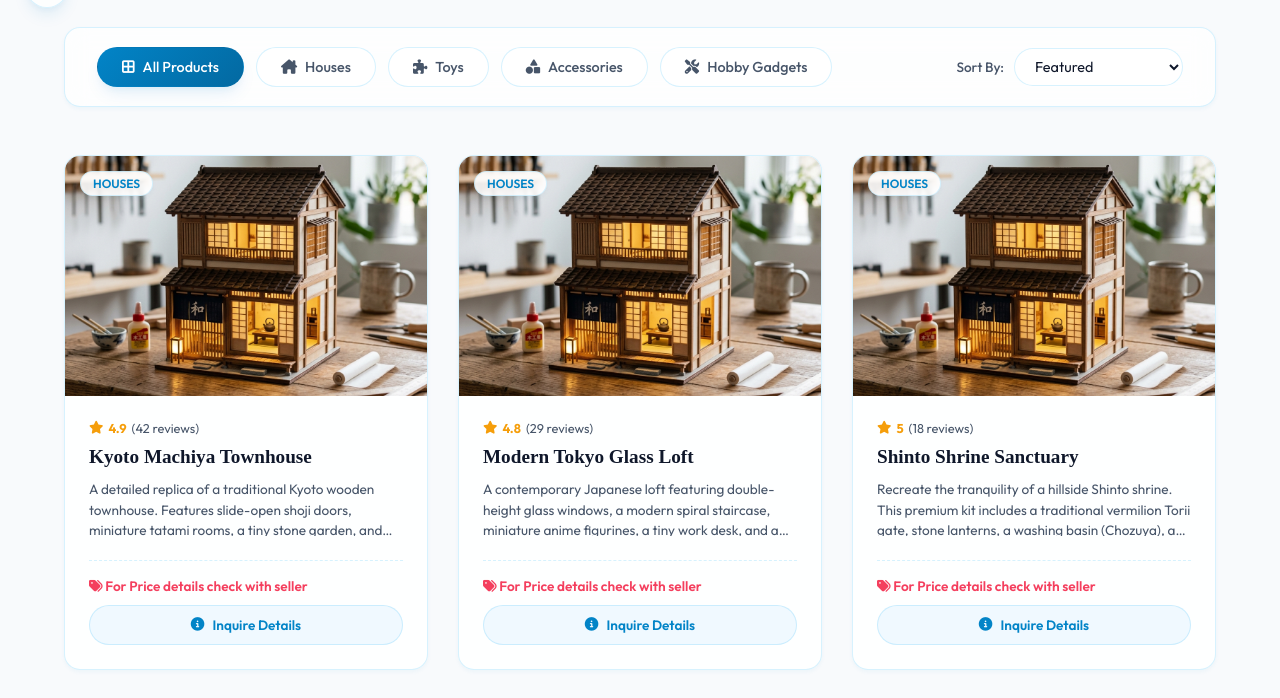
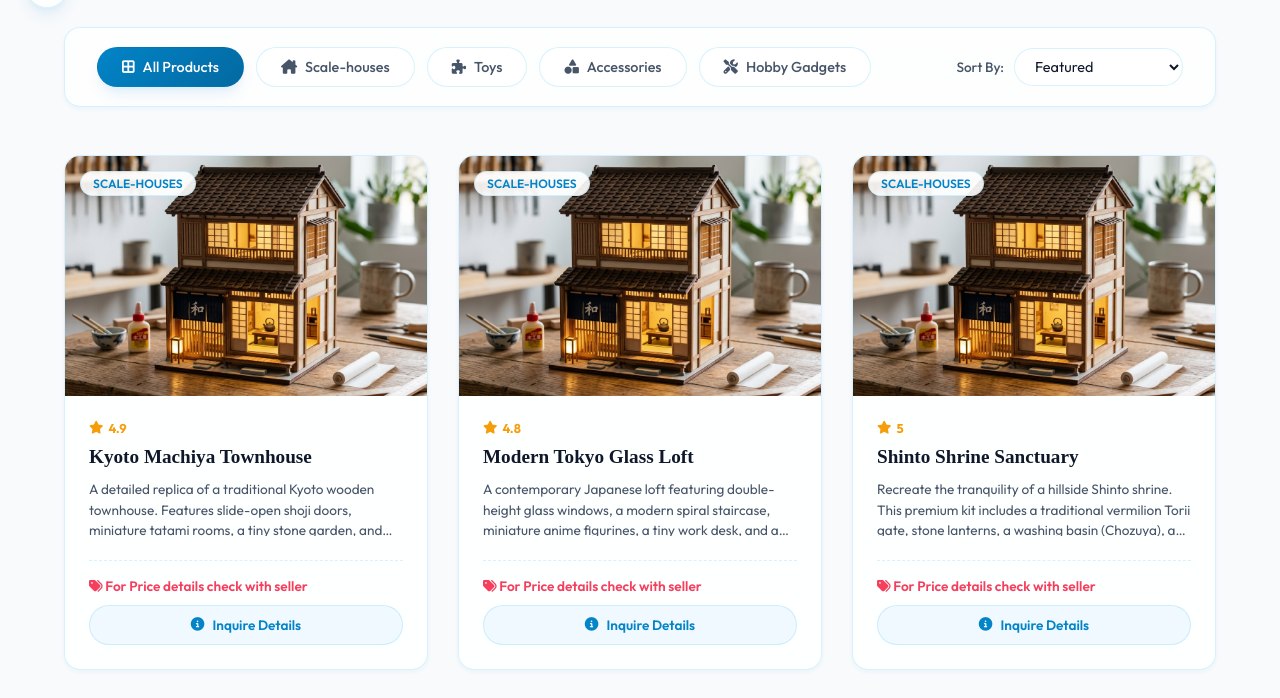
Before and after one commit to bao-tiny-world/bao-tiny-world.github.io, a plain HTML site: page index.html in a window 1280 px wide. Shown: the part 767-1465 px from the top of the page. Drawn offline with nearby package versions, Linux system fonts and the light colour scheme.

Commit message:
commit-1

```diff
--- a/app.js
+++ b/app.js
@@ -300,7 +300,6 @@ function renderProducts() {
   let filtered = products.filter(product => {
     const matchesCategory = activeCategory === 'all' || product.category === activeCategory;
     const matchesSearch = product.name.toLowerCase().includes(searchQuery.toLowerCase()) ||
-      product.japaneseName.toLowerCase().includes(searchQuery.toLowerCase()) ||
       product.description.toLowerCase().includes(searchQuery.toLowerCase());
     return matchesCategory && matchesSearch;
   });
@@ -337,7 +336,6 @@ function renderProducts() {
           <div class="product-rating">
             <i class="fa-solid fa-star"></i>
             <strong>${product.rating}</strong>
-            <span>(${product.reviews} reviews)</span>
           </div>
           <h3 class="product-title" onclick="openProductDetail(${product.id})">${product.name}</h3>
           <p class="product-description">${product.description}</p>
@@ -365,7 +363,6 @@ window.addToCart = function (productId) {
     cart.push({
       id: product.id,
       name: product.name,
-      japaneseName: product.japaneseName,
       price: product.price,
       image: product.image,
       quantity: 1
@@ -420,7 +417,6 @@ function updateCartUI() {
         <div class="cart-item">
           <img src="${item.image}" alt="${item.name}" class="cart-item-img">
           <div class="cart-item-details">
-            <div class="cart-item-jp">${item.japaneseName}</div>
             <div class="cart-item-name">${item.name}</div>
             <div class="cart-item-price">$${item.price.toFixed(2)}</div>
 
--- a/index.html
+++ b/index.html
@@ -99,8 +99,8 @@
         <button class="filter-btn active" data-category="all" id="btn-cat-all">
           <i class="fa-solid fa-border-all"></i> All Products
         </button>
-        <button class="filter-btn" data-category="houses" id="btn-cat-houses">
-          <i class="fa-solid fa-house-chimney"></i> Houses
+        <button class="filter-btn" data-category="scale-houses" id="btn-cat-scale-houses">
+          <i class="fa-solid fa-house-chimney"></i> Scale-houses
         </button>
         <button class="filter-btn" data-category="toys" id="btn-cat-toys">
           <i class="fa-solid fa-puzzle-piece"></i> Toys
@@ -390,7 +390,7 @@
       <div>
         <h3 class="footer-title">Product Categories</h3>
         <ul class="footer-links">
-          <li><a href="#shop-catalog" onclick="filterCategory('houses')">Miniature Houses</a></li>
+          <li><a href="#shop-catalog" onclick="filterCategory('scale-houses')">Scale-houses</a></li>
           <li><a href="#shop-catalog" onclick="filterCategory('toys')">Toys</a></li>
           <li><a href="#shop-catalog" onclick="filterCategory('accessories')">Lighting & Decor Accessories</a></li>
           <li><a href="#shop-catalog" onclick="filterCategory('gadgets')">Hobby Gadgets</a></li>
--- a/products.js
+++ b/products.js
@@ -3,8 +3,7 @@ const products = [
   {
     id: 1,
     name: "Kyoto Machiya Townhouse",
-    japaneseName: "京都町家タウンハウス",
-    category: "houses",
+    category: "scale-houses",
     price: 0,
     rating: 4.9,
     reviews: 42,
@@ -20,8 +19,7 @@ const products = [
   {
     id: 2,
     name: "Modern Tokyo Glass Loft",
-    japaneseName: "東京ガラスロフト",
-    category: "houses",
+    category: "scale-houses",
     price: 64.99,
     rating: 4.8,
     reviews: 29,
@@ -37,8 +35,7 @@ const products = [
   {
     id: 3,
     name: "Shinto Shrine Sanctuary",
-    japaneseName: "神社の社殿",
-    category: "houses",
+    category: "scale-houses",
     price: 94.99,
     rating: 5.0,
     reviews: 18,
@@ -54,7 +51,6 @@ const products = [
   {
     id: 4,
     name: "Hand-painted Kokeshi Doll Set",
-    japaneseName: "手描きこけし人形",
     category: "toys",
     price: 34.99,
     rating: 4.7,
@@ -71,7 +67,6 @@ const products = [
   {
     id: 5,
     name: "Daruma Fortune Wooden Puzzle",
-    japaneseName: "だるまパズル",
     category: "toys",
     price: 24.99,
     rating: 4.6,
@@ -88,7 +83,6 @@ const products = [
   {
     id: 6,
     name: "Mechanical 5-Tier Pagoda",
-    japaneseName: "木製機械式五重塔",
     category: "toys",
     price: 49.99,
     rating: 4.9,
@@ -105,7 +99,6 @@ const products = [
   {
     id: 7,
     name: "Warm LED Micro-Lighting Kit",
-    japaneseName: "LEDマイクロライト",
     category: "accessories",
     price: 12.99,
     rating: 4.5,
@@ -122,7 +115,6 @@ const products = [
   {
     id: 8,
     name: "Miniature Sakura Bonsai Tree",
-    japaneseName: "ミニ桜盆栽",
     category: "accessories",
     price: 18.99,
     rating: 4.8,
@@ -139,7 +131,6 @@ const products = [
   {
     id: 9,
     name: "Tatami & Tea Table Set",
-    japaneseName: "畳と座卓セット",
     category: "accessories",
     price: 27.99,
     rating: 4.9,
```
